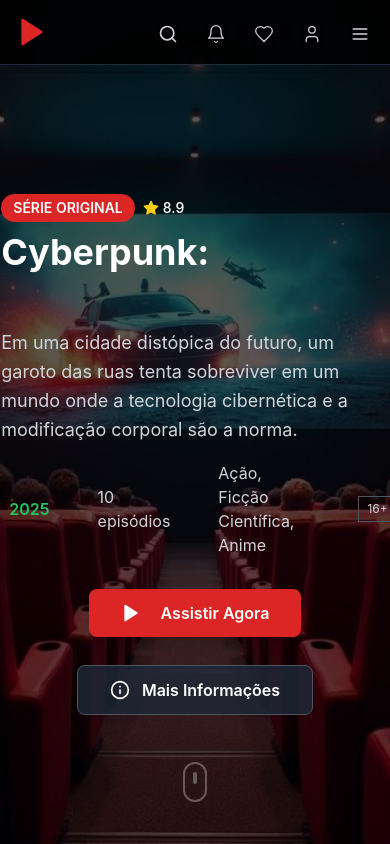
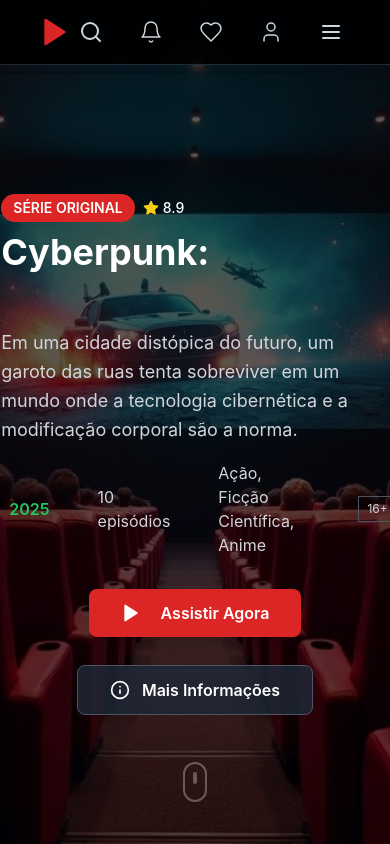
Before and after one commit to Vnz-007/-StreamMax-, a Vue app: page / in a window 390 px wide. Built offline with nearby package versions, Linux system fonts and the light colour scheme.

Commit message:
navbar icon's size test

```diff
--- a/src/components/NavBar.vue
+++ b/src/components/NavBar.vue
@@ -3,7 +3,7 @@
     class="fixed w-full border-b border-gray-800 bg-black/90 backdrop-blur-md z-10"
   >
     <div
-      class="max-w-7xl flex items-center justify-between lg:justify-center h-16 gap-8 mx-auto px-4 sm:px-6 lg:px-8"
+      class="max-w-7xl flex items-center justify-center md:justify-between lg:justify-center h-16 md:gap-8 mx-auto px-8 sm:px-6 lg:px-8"
     >
       <div>
         <a href="#" class="flex items-center justify-center gap-2.5">
@@ -101,25 +101,24 @@
       </div>
 
       <div
-        class="flex items-center justify-center space-x-4 lg:space-x-0 lg:gap-8"
+        class="flex items-center justify-center space-x-5 lg:space-x-0 lg:gap-8"
       >
         <a href="#">
           <button
             id="responsive__search-icon"
-            class="p-2 cursor-pointer w-8 h-8 sm:flex lg:hidden"
+            class="p-2 cursor-pointer sm:flex lg:hidden"
           >
             <svg
               xmlns="http://www.w3.org/2000/svg"
-              width="20"
-              height="20"
+              width="24"
+              height="24"
               viewBox="0 0 24 24"
               fill="none"
               stroke="currentColor"
               stroke-width="2"
               stroke-linecap="round"
               stroke-linejoin="round"
-              class="lucide lucide-search text-gray-300 hover:text-white transition-colors"
-              id="search-icon"
+              class="lucide lucide-search md:w-5 md:h-5 text-gray-300 hover:text-white transition-colors"
             >
               <circle cx="11" cy="11" r="8" />
               <line x1="21" y1="21" x2="16.65" y2="16.65" />
@@ -128,7 +127,7 @@
         </a>
 
         <a href="#">
-          <button class="p-2 cursor-pointer w-8 h-8">
+          <button class="flex items-center justify-center p-2 cursor-pointer">
             <svg
               xmlns="http://www.w3.org/2000/svg"
               width="24"
@@ -137,7 +136,7 @@
               viewBox="0 0 24 24"
               stroke-width="1.5"
               stroke="currentColor"
-              class="lucide lucide-bell w-5 h-5 text-gray-300 hover:text-white transition-colors"
+              class="lucide lucide-bell md:w-5 md:h-5 text-gray-300 hover:text-white transition-colors"
               stroke-linecap="round"
               stroke-linejoin="round"
             >
@@ -148,7 +147,7 @@
         </a>
 
         <a href="#">
-          <button class="p-2 cursor-pointer w-8 h-8">
+          <button class="flex items-center justify-center p-2 cursor-pointer">
             <svg
               xmlns="http://www.w3.org/2000/svg"
               width="24"
@@ -159,7 +158,7 @@
               stroke="currentColor"
               stroke-linecap="round"
               stroke-linejoin="round"
-              class="lucide lucide-heart w-5 h-5 text-gray-300 hover:text-white transition-colors"
+              class="lucide lucide-heart md:w-5 md:h-5 text-gray-300 hover:text-white transition-colors"
             >
               <path
                 d="M19 14c1.49-1.46 3-3.21 3-5.5A5.5 5.5 0 0 0 16.5 3c-1.76 0-3 .5-4.5 2-1.5-1.5-2.74-2-4.5-2A5.5 5.5 0 0 0 2 8.5c0 2.3 1.5 4.05 3 5.5l7 7Z"
@@ -169,7 +168,7 @@
         </a>
 
         <a href="#">
-          <button class="p-2 cursor-pointer w-8 h-8">
+          <button class="flex items-center justify-center p-2 cursor-pointer">
             <svg
               xmlns="http://www.w3.org/2000/svg"
               width="24"
@@ -178,7 +177,7 @@
               viewBox="0 0 24 24"
               stroke-width="1.5"
               stroke="currentColor"
-              class="lucide lucide-user w-5 h-5 text-gray-300 hover:text-white transition-colors"
+              class="lucide lucide-user md:w-5 md:h-5 text-gray-300 hover:text-white transition-colors"
             >
               <path
                 stroke-linecap="round"
@@ -190,7 +189,9 @@
           </button>
         </a>
 
-        <button class="p-2 cursor-pointer w-8 h-8 sm:flex md:hidden">
+        <button
+          class="flex items-center justify-center p-2 cursor-pointer sm:flex md:hidden"
+        >
           <svg
             xmlns="http://www.w3.org/2000/svg"
             width="24"
@@ -201,7 +202,7 @@
             stroke-width="2"
             stroke-linecap="round"
             stroke-linejoin="round"
-            class="lucide lucide-menu w-5 h-5 text-gray-300 hover:text-white transition-colors"
+            class="lucide lucide-menu md:w-5 md:h-5 text-gray-300 hover:text-white transition-colors"
           >
             <line x1="4" x2="20" y1="12" y2="12"></line>
             <line x1="4" x2="20" y1="6" y2="6"></line>
@@ -230,7 +231,7 @@ input {
   padding: 8px 16px 8px 40px;
 }
 
-button {
+/* button {
   padding: 0.5rem;
-}
+} */
 </style>
```
